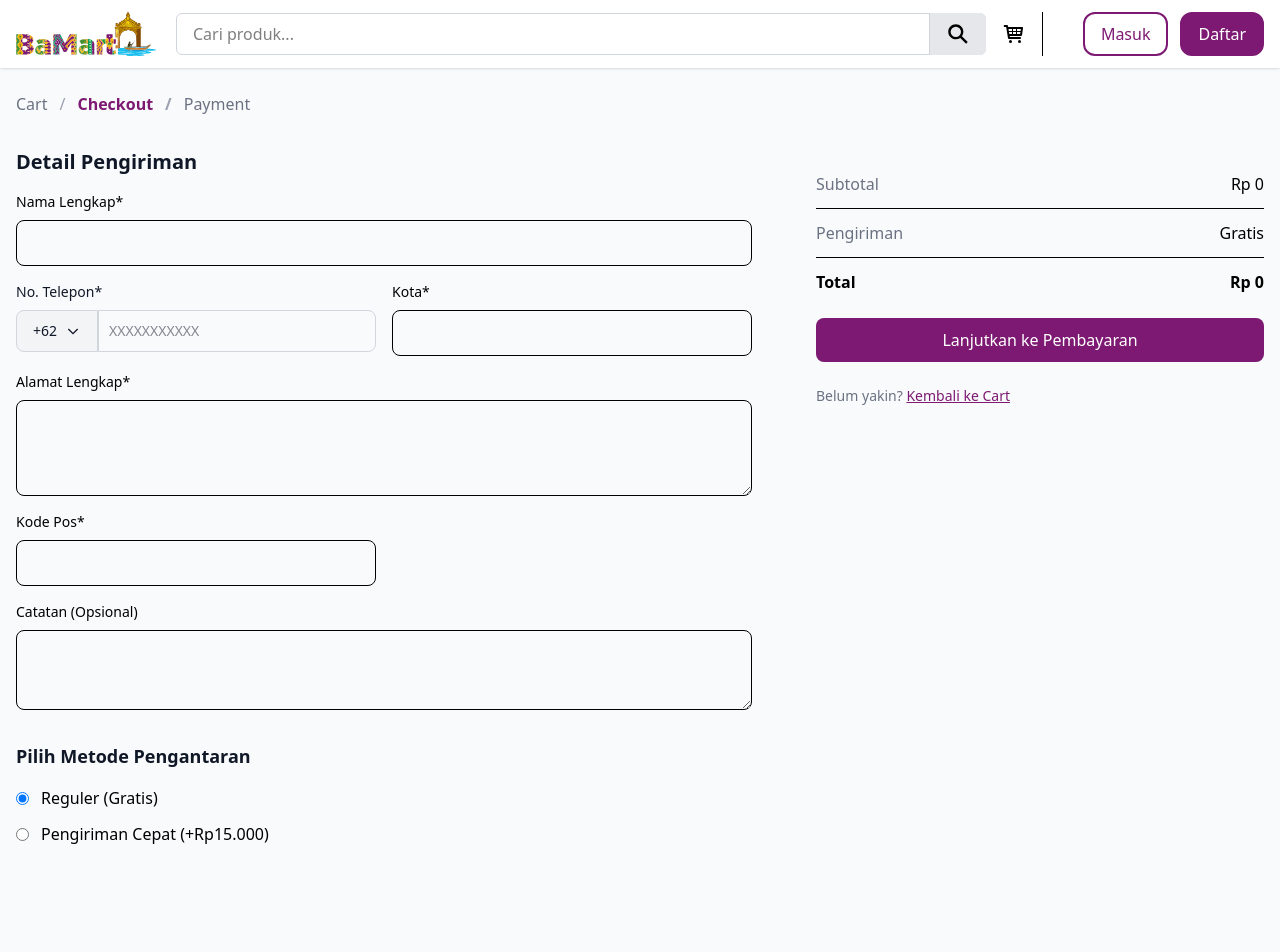
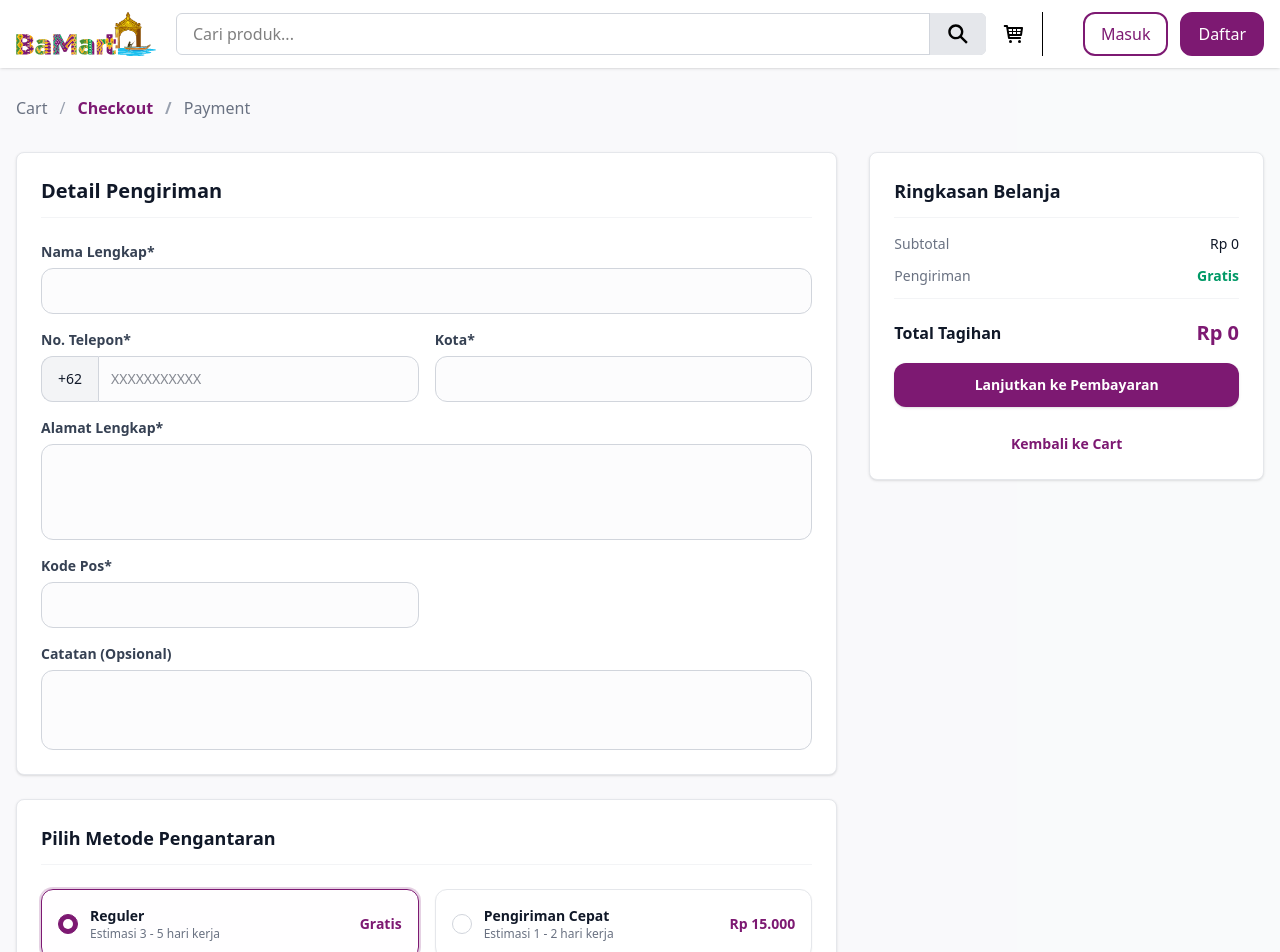
Before and after one commit to Zetday/bamart, a Next.js app in the folder apps/web/: page /checkout in a window 1280 px wide. Shown: the top 952 px of the page. Before the commit the page ends 870 px from the top, so only its background shows below. Built offline with nearby package versions, Linux system fonts and the light colour scheme; no server answers.

Commit message:
style: redesign checkout page and align spacing/breadcrumbs with cart page

```diff
--- a/apps/web/app/checkout/page.tsx
+++ b/apps/web/app/checkout/page.tsx
@@ -9,24 +9,8 @@ export default function CheckoutPage() {
   /* ======================================================
    SUMMARY ROW — typed version
 ====================================================== */
-  interface SummaryRowProps {
-    label: string;
-    value: React.ReactNode;
-    bold?: boolean;
-  }
+  // Removed SummaryRow to use inline styling consistent with Cart page
 
-  function SummaryRow({ label, value, bold }: SummaryRowProps) {
-    return (
-      <dl className="flex items-center justify-between py-3">
-        <dt className={`text-base ${bold ? 'font-bold' : 'text-gray-500'}`}>
-          {label}
-        </dt>
-        <dd className={`text-base ${bold ? 'font-bold' : 'font-medium'}`}>
-          {value}
-        </dd>
-      </dl>
-    );
-  }
 
   const router = useRouter();
 
@@ -91,191 +75,250 @@ export default function CheckoutPage() {
   }
 
   return (
-    <>
-      <form
-        onSubmit={handleSubmit}
-        className="mx-auto max-w-7xl px-4 2xl:px-0 py-6 pt-23"
-      >
+    <div className="min-h-screen bg-gray-50/50 pt-20 sm:pt-24 pb-16 dark:bg-gray-900">
+      <div className="mx-auto max-w-7xl px-4">
         <CheckoutBreadcrumb current="checkout" />
 
-        <div className="mt-6 sm:mt-8 lg:flex lg:items-start lg:gap-12 xl:gap-16">
+        <form onSubmit={handleSubmit} className="mt-8 grid grid-cols-1 lg:grid-cols-12 gap-8 items-start">
           {/* LEFT SECTION */}
-          <div className="min-w-0 flex-1 space-y-8">
-            <div className="space-y-4">
-              <h2 className="text-xl font-semibold text-gray-900">
+          <div className="lg:col-span-8 space-y-6">
+            {/* DELIVERY DETAILS CARD */}
+            <div className="rounded-lg border border-gray-200 bg-white p-4 shadow-sm dark:border-gray-700 dark:bg-gray-800 md:p-6">
+              <h2 className="text-lg sm:text-xl font-bold text-gray-900 dark:text-white mb-6 border-b border-gray-100 dark:border-gray-700 pb-3">
                 Detail Pengiriman
               </h2>
 
               <div className="grid grid-cols-1 gap-4 sm:grid-cols-2">
                 {/* FULL NAME */}
                 <div className="sm:col-span-2">
-                  <label className="mb-2 block text-sm font-medium">
+                  <label className="mb-1.5 block text-sm font-bold text-gray-700 dark:text-gray-300">
                     Nama Lengkap*
                   </label>
                   <input
                     name="fullName"
                     required
-                    className="block w-full rounded-lg border p-2.5"
+                    className="block w-full rounded-xl border border-gray-300 bg-gray-50/50 p-3 text-sm text-gray-900 focus:border-[#7D1972] focus:ring-1 focus:ring-[#7D1972] focus:outline-hidden dark:border-gray-600 dark:bg-gray-700/50 dark:text-white dark:focus:border-[#7D1972] dark:focus:ring-[#7D1972]"
                     type="text"
                   />
                 </div>
 
                 {/* PHONE */}
-                <div>
-                  <label className="mb-2 block text-sm font-medium text-gray-900">
+                <div className="sm:col-span-1">
+                  <label className="mb-1.5 block text-sm font-bold text-gray-700 dark:text-gray-300">
                     No. Telepon*
                   </label>
 
                   <div className="flex items-center">
-                    <button
-                      type="button"
-                      className="inline-flex items-center gap-2 rounded-s-lg border border-gray-300 bg-gray-100
-                                 px-4 py-2.5 text-sm font-medium text-gray-900"
+                    <span
+                      className="inline-flex items-center gap-1.5 rounded-l-xl border border-r-0 border-gray-300 bg-gray-100
+                                 px-4 py-3 text-sm font-medium text-gray-900 dark:border-gray-600 dark:bg-gray-700 dark:text-gray-300"
                     >
                       +62
-                      <svg className="h-4 w-4" fill="none" viewBox="0 0 24 24">
-                        <path
-                          stroke="currentColor"
-                          strokeWidth="2"
-                          d="m19 9-7 7-7-7"
-                        />
-                      </svg>
-                    </button>
+                    </span>
 
                     <input
-                      type="number"
+                      type="tel"
                       name="phone"
                       placeholder="XXXXXXXXXXX"
                       required
-                      className="block w-full rounded-e-lg border border-gray-300 bg-gray-50 p-2.5
-                                 text-sm text-gray-900 focus:border-[#7D1972] focus:ring-[#7D1972]"
+                      className="block w-full rounded-r-xl border border-gray-300 bg-gray-50/50 p-3
+                                 text-sm text-gray-900 focus:border-[#7D1972] focus:ring-1 focus:ring-[#7D1972] focus:outline-hidden
+                                 dark:border-gray-600 dark:bg-gray-700/50 dark:text-white dark:focus:border-[#7D1972] dark:focus:ring-[#7D1972]"
                     />
                   </div>
                 </div>
 
                 {/* CITY */}
-                <div>
-                  <label className="mb-2 block text-sm font-medium">
+                <div className="sm:col-span-1">
+                  <label className="mb-1.5 block text-sm font-bold text-gray-700 dark:text-gray-300">
                     Kota*
                   </label>
                   <input
                     name="city"
                     required
-                    className="block w-full rounded-lg border p-2.5"
+                    className="block w-full rounded-xl border border-gray-300 bg-gray-50/50 p-3 text-sm text-gray-900 focus:border-[#7D1972] focus:ring-1 focus:ring-[#7D1972] focus:outline-hidden dark:border-gray-600 dark:bg-gray-700/50 dark:text-white dark:focus:border-[#7D1972] dark:focus:ring-[#7D1972]"
+                    type="text"
                   />
                 </div>
 
                 {/* ADDRESS */}
                 <div className="sm:col-span-2">
-                  <label className="mb-2 block text-sm font-medium">
+                  <label className="mb-1.5 block text-sm font-bold text-gray-700 dark:text-gray-300">
                     Alamat Lengkap*
                   </label>
                   <textarea
                     name="address"
                     required
-                    className="block w-full rounded-lg border p-2.5 h-24"
+                    className="block w-full rounded-xl border border-gray-300 bg-gray-50/50 p-3 text-sm text-gray-900 focus:border-[#7D1972] focus:ring-1 focus:ring-[#7D1972] focus:outline-hidden dark:border-gray-600 dark:bg-gray-700/50 dark:text-white dark:focus:border-[#7D1972] dark:focus:ring-[#7D1972] h-24 resize-none"
                   />
                 </div>
 
                 {/* POSTAL CODE */}
-                <div>
-                  <label className="mb-2 block text-sm font-medium">
+                <div className="sm:col-span-1">
+                  <label className="mb-1.5 block text-sm font-bold text-gray-700 dark:text-gray-300">
                     Kode Pos*
                   </label>
                   <input
                     name="postalCode"
                     required
                     type="number"
-                    className="block w-full rounded-lg border p-2.5"
+                    className="block w-full rounded-xl border border-gray-300 bg-gray-50/50 p-3 text-sm text-gray-900 focus:border-[#7D1972] focus:ring-1 focus:ring-[#7D1972] focus:outline-hidden dark:border-gray-600 dark:bg-gray-700/50 dark:text-white dark:focus:border-[#7D1972] dark:focus:ring-[#7D1972]"
                   />
                 </div>
 
                 {/* NOTES */}
                 <div className="sm:col-span-2">
-                  <label className="mb-2 block text-sm font-medium">
+                  <label className="mb-1.5 block text-sm font-bold text-gray-700 dark:text-gray-300">
                     Catatan (Opsional)
                   </label>
                   <textarea
                     name="notes"
-                    className="block w-full rounded-lg border p-2.5 h-20"
+                    className="block w-full rounded-xl border border-gray-300 bg-gray-50/50 p-3 text-sm text-gray-900 focus:border-[#7D1972] focus:ring-1 focus:ring-[#7D1972] focus:outline-hidden dark:border-gray-600 dark:bg-gray-700/50 dark:text-white dark:focus:border-[#7D1972] dark:focus:ring-[#7D1972] h-20 resize-none"
                   />
                 </div>
               </div>
+            </div>
 
-              {/* DELIVERY METHODS */}
-              <div className="space-y-4 pt-4">
-                <h3 className="text-lg font-semibold text-gray-900">
+            {/* DELIVERY METHODS CARD */}
+            <div className="rounded-lg border border-gray-200 bg-white p-4 shadow-sm dark:border-gray-700 dark:bg-gray-800 md:p-6">
+              <h3 className="text-lg font-bold text-gray-900 dark:text-white mb-6 border-b border-gray-100 dark:border-gray-700 pb-3">
                 Pilih Metode Pengantaran
               </h3>
 
-                <div className="flex flex-col gap-3">
-                  <label className="flex items-center gap-3">
+              <div className="grid grid-cols-1 md:grid-cols-2 gap-4">
+                {/* REGULER */}
+                <label
+                  className={`relative flex cursor-pointer rounded-xl border p-4 shadow-xs focus:outline-none transition-all duration-200
+                  ${
+                    delivery === 'reguler'
+                      ? 'border-[#7D1972] bg-fuchsia-50/10 ring-2 ring-[#7D1972]/20 dark:border-[#7D1972]'
+                      : 'border-gray-200 bg-white hover:bg-gray-50 dark:border-gray-700 dark:bg-gray-800 dark:hover:bg-gray-700'
+                  }`}
+                >
                   <input
                     type="radio"
                     name="delivery"
                     value="reguler"
                     checked={delivery === 'reguler'}
                     onChange={() => setDelivery('reguler')}
+                    className="sr-only"
                   />
-                    Reguler (Gratis)
+                  <div className="flex w-full items-center justify-between">
+                    <div className="flex items-center gap-3">
+                      <div
+                        className={`flex h-5 w-5 items-center justify-center rounded-full border transition-all duration-200
+                        ${
+                          delivery === 'reguler'
+                            ? 'border-[#7D1972] bg-[#7D1972]'
+                            : 'border-gray-300 dark:border-gray-600'
+                        }`}
+                      >
+                        {delivery === 'reguler' && (
+                          <span className="h-2.5 w-2.5 rounded-full bg-white" />
+                        )}
+                      </div>
+                      <div className="flex flex-col">
+                        <span className="text-sm font-bold text-gray-900 dark:text-white">Reguler</span>
+                        <span className="text-xs text-gray-500 dark:text-gray-400">Estimasi 3 - 5 hari kerja</span>
+                      </div>
+                    </div>
+                    <span className="text-sm font-extrabold text-[#7D1972]">Gratis</span>
+                  </div>
                 </label>
 
-                  <label className="flex items-center gap-3">
+                {/* CEPAT */}
+                <label
+                  className={`relative flex cursor-pointer rounded-xl border p-4 shadow-xs focus:outline-none transition-all duration-200
+                  ${
+                    delivery === 'cepat'
+                      ? 'border-[#7D1972] bg-fuchsia-50/10 ring-2 ring-[#7D1972]/20 dark:border-[#7D1972]'
+                      : 'border-gray-200 bg-white hover:bg-gray-50 dark:border-gray-700 dark:bg-gray-800 dark:hover:bg-gray-700'
+                  }`}
+                >
                   <input
                     type="radio"
                     name="delivery"
                     value="cepat"
                     checked={delivery === 'cepat'}
                     onChange={() => setDelivery('cepat')}
+                    className="sr-only"
                   />
-                    Pengiriman Cepat (+Rp15.000)
+                  <div className="flex w-full items-center justify-between">
+                    <div className="flex items-center gap-3">
+                      <div
+                        className={`flex h-5 w-5 items-center justify-center rounded-full border transition-all duration-200
+                        ${
+                          delivery === 'cepat'
+                            ? 'border-[#7D1972] bg-[#7D1972]'
+                            : 'border-gray-300 dark:border-gray-600'
+                        }`}
+                      >
+                        {delivery === 'cepat' && (
+                          <span className="h-2.5 w-2.5 rounded-full bg-white" />
+                        )}
+                      </div>
+                      <div className="flex flex-col">
+                        <span className="text-sm font-bold text-gray-900 dark:text-white">Pengiriman Cepat</span>
+                        <span className="text-xs text-gray-500 dark:text-gray-400">Estimasi 1 - 2 hari kerja</span>
+                      </div>
+                    </div>
+                    <span className="text-sm font-extrabold text-[#7D1972]">Rp 15.000</span>
+                  </div>
                 </label>
               </div>
             </div>
           </div>
+
+          {/* RIGHT SECTION — SUMMARY */}
+          <div className="lg:col-span-4">
+            <div className="lg:sticky lg:top-24">
+              <div
+                className={`space-y-4 rounded-lg border border-gray-200 bg-white p-4 shadow-sm dark:border-gray-700 dark:bg-gray-800 md:p-6
+                ${loading || subtotalLoading ? 'opacity-60 pointer-events-none' : ''}`}
+              >
+                <h3 className="text-lg font-bold text-gray-900 dark:text-white border-b border-gray-100 dark:border-gray-700 pb-3">
+                  Ringkasan Belanja
+                </h3>
+
+                <div className="space-y-3 text-sm">
+                  <div className="flex items-center justify-between text-gray-500 dark:text-gray-400">
+                    <span>Subtotal</span>
+                    <span className="text-gray-900 dark:text-white font-medium">
+                      {subtotalLoading
+                        ? renderValue('')
+                        : `Rp ${subtotal.toLocaleString('id-ID')}`}
+                    </span>
                   </div>
 
-          {/* SIDEBAR */}
-          <div className="mt-6 w-full space-y-6 lg:max-w-xs xl:max-w-md">
-            <div className="flow-root">
-              <div className="-my-3 divide-y">
-                <SummaryRow
-                  label="Subtotal"
-                  value={
-                    subtotalLoading
+                  <div className="flex items-center justify-between text-gray-500 dark:text-gray-400">
+                    <span>Pengiriman</span>
+                    <span className={`font-semibold ${shippingCost === 0 ? 'text-emerald-600 dark:text-emerald-400' : 'text-gray-900 dark:text-white'}`}>
+                      {shippingCost === 0
+                        ? 'Gratis'
+                        : `Rp ${shippingCost.toLocaleString('id-ID')}`}
+                    </span>
+                  </div>
+
+                  <hr className="border-gray-100 dark:border-gray-700" />
+
+                  <div className="flex items-center justify-between pt-2">
+                    <span className="text-base font-extrabold text-gray-900 dark:text-white">Total Tagihan</span>
+                    <span className="text-lg sm:text-xl font-black text-[#7D1972]">
+                      {subtotalLoading
                         ? renderValue('')
-                      : `Rp ${subtotal.toLocaleString('id-ID')}`
-                  }
-                />
-
-                <SummaryRow
-                  label="Pengiriman"
-                  value={
-                    shippingCost === 0
-                      ? 'Gratis'
-                      : `Rp ${shippingCost.toLocaleString()}`
-                  }
-                />
-                <SummaryRow
-                  label="Total"
-                  bold
-                  value={
-                    subtotalLoading
-                      ? renderValue('')
-                      : `Rp ${total.toLocaleString('id-ID')}`
-                  }
-                />
+                        : `Rp ${total.toLocaleString('id-ID')}`}
+                    </span>
                   </div>
                 </div>
 
                 <button
                   type="submit"
                   disabled={loading || subtotalLoading}
-              className={`w-full rounded-lg py-2.5 text-white
+                  className={`flex w-full items-center justify-center rounded-xl py-3 px-5 text-sm font-bold text-white shadow-sm transition-all duration-200
                   ${
                     loading || subtotalLoading
-                  ? 'bg-gray-400 cursor-not-allowed'
-                  : 'bg-[#7D1972] hover:bg-[#9E1E93]'
+                      ? 'bg-gray-300 dark:bg-gray-700 dark:text-gray-500 cursor-not-allowed shadow-none'
+                      : 'bg-[#7D1972] hover:bg-[#9E1E93] hover:shadow'
                   }`}
                 >
                   {subtotalLoading
@@ -285,15 +328,16 @@ export default function CheckoutPage() {
                     : 'Lanjutkan ke Pembayaran'}
                 </button>
 
-            <p className="text-sm text-gray-500">
-              Belum yakin?{' '}
-              <Link href="/cart" className="text-[#7D1972] underline">
+                <div className="text-center pt-2">
+                  <Link href="/cart" className="text-sm font-bold text-[#7D1972] hover:underline dark:text-fuchsia-400">
                     Kembali ke Cart
                   </Link>
-            </p>
+                </div>
+              </div>
             </div>
           </div>
         </form>
-    </>
+      </div>
+    </div>
   );
 }
--- a/apps/web/app/items/[id]/page.tsx
+++ b/apps/web/app/items/[id]/page.tsx
@@ -146,7 +146,7 @@ export default async function ItemDetailPage({
             </div>
 
             {/* PRICE CARD */}
-            <div className="bg-gradient-to-r from-fuchsia-50/50 to-transparent border-l-4 border-[#7D1972] pl-4 py-3 mb-6">
+            <div className="bg-linear-to-r from-fuchsia-50/50 to-transparent border-l-4 border-[#7D1972] pl-4 py-3 mb-6">
               <span className="text-xs font-semibold text-gray-400 uppercase tracking-wider block mb-1">Harga Terbaik</span>
               <h2 className="text-3xl sm:text-4xl font-black text-[#7D1972]">
                 Rp {item.price.toLocaleString('id-ID')}
@@ -170,7 +170,7 @@ export default async function ItemDetailPage({
               </h3>
               <div className="flex flex-col sm:flex-row sm:items-center justify-between gap-4">
                 <div className="flex items-center gap-3.5">
-                  <div className="w-12 h-12 rounded-2xl bg-gradient-to-tr from-[#7D1972] to-[#9c2292] text-white flex items-center justify-center font-extrabold text-lg shadow-sm shrink-0">
+                  <div className="w-12 h-12 rounded-2xl bg-linear-to-tr from-[#7D1972] to-[#9c2292] text-white flex items-center justify-center font-extrabold text-lg shadow-sm shrink-0">
                     {item.seller ? item.seller.substring(0, 2).toUpperCase() : 'UM'}
                   </div>
                   <div>
--- a/apps/web/app/payment/PaymentClient.tsx
+++ b/apps/web/app/payment/PaymentClient.tsx
@@ -102,7 +102,7 @@ export default function PaymentPage() {
   return (
     <>
       <section className="bg-white py-6 antialiased">
-        <div className="mx-auto max-w-screen-xl px-4 2xl:px-0 pt-18">
+        <div className="mx-auto max-w-7xl px-4 2xl:px-0 pt-18">
           <CheckoutBreadcrumb current="payment" />
 
           <div className="max-w-7xl mt-6">
```
Lines whose indentation alone changed are shown as unchanged.
